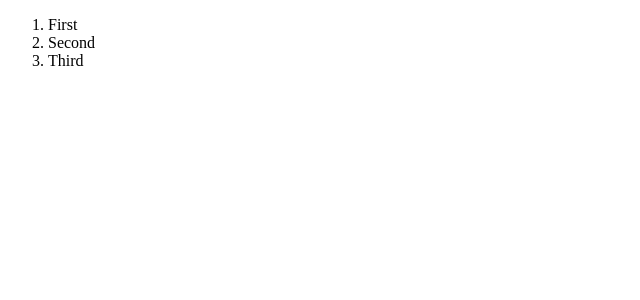
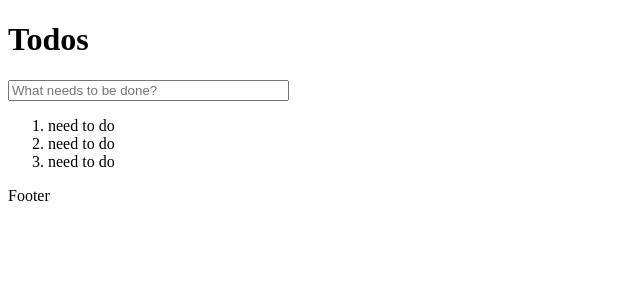
Before and after one commit to WebHeroSchool/kurbakov_react, a React (Create React App) app: page / in a window 1280 px wide. Shown: the top 300 px of the page, without its empty margins (0-640 px from the left). Built offline with nearby package versions, Linux system fonts and the light colour scheme.

Commit message:
added main components

```diff
--- a/src/App.js
+++ /dev/null
@@ -1,17 +0,0 @@
-import React from 'react';
-
-const ItemList = () => (
-  <ol>
-    <li>First</li>
-    <li>Second</li>
-    <li>Third</li>
-  </ol>
-);
-
-const App = () => (
-  <div>
-    <ItemList />
-  </div>
-);
-
-export default App;
--- /dev/null
+++ b/src/App/App.js
@@ -0,0 +1,15 @@
+import React from 'react';
+import InputItem from '../InputItem/InputItem';
+import ItemList from '../ItemList/ItemList';
+import Footer from '../Footer/Footer';
+
+const App = () => (
+  <div>
+    <h1>Todos</h1>
+    <InputItem />
+    <ItemList />
+    <Footer />
+  </div>
+);
+
+export default App;
--- /dev/null
+++ b/src/Footer/Footer.js
@@ -0,0 +1,9 @@
+import React from 'react';
+
+const Footer = () => (
+  <div>
+    <p>Footer</p>
+  </div>
+);
+
+export default Footer;
--- /dev/null
+++ b/src/InputItem/InputItem.js
@@ -0,0 +1,9 @@
+import React from 'react';
+
+const InputItem = () => (
+  <div>
+    <input type="text" placeholder="What needs to be done?" size="32" />
+  </div>
+);
+
+export default InputItem;
--- /dev/null
+++ b/src/Item/Item.js
@@ -0,0 +1,7 @@
+import React from 'react';
+
+const Item = () => (
+  <span>need to do</span>
+);
+
+export default Item;
--- /dev/null
+++ b/src/ItemList/ItemList.js
@@ -0,0 +1,12 @@
+import React from 'react';
+import Item from '../Item/Item';
+
+const ItemList = () => (
+  <ol>
+    <li><Item /></li>
+    <li><Item /></li>
+    <li><Item /></li>
+  </ol>
+);
+
+export default ItemList;
--- a/src/index.js
+++ b/src/index.js
@@ -1,5 +1,5 @@
 import React from 'react';
 import ReactDOM from 'react-dom';
-import App from './App';
+import App from './App/App';
 
 ReactDOM.render(<App />, document.getElementById('root'));
```
